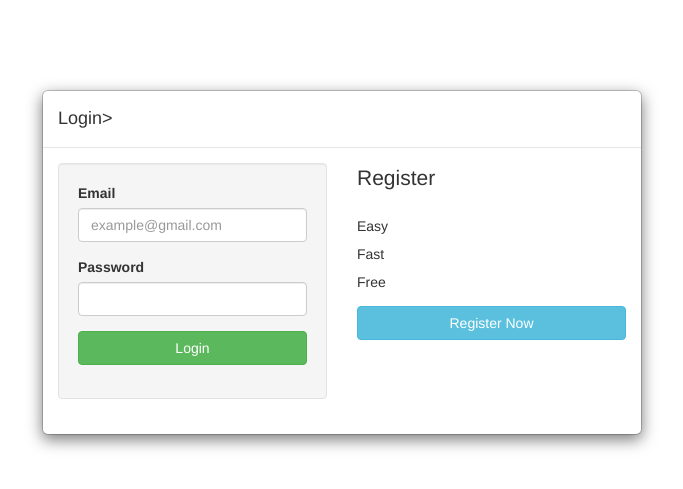
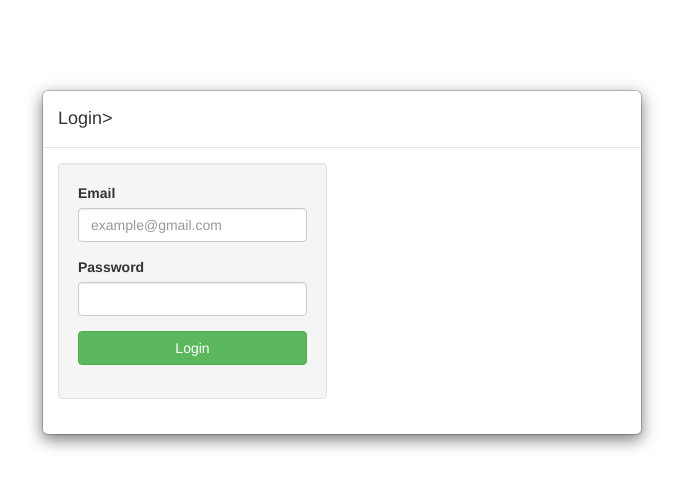
Before and after one commit to felerminoali/miniam, a PHP site: page /miriam_project/?page=login in a window 1280 px wide. Shown: the top 489 px of the page, without its empty margins (298-981 px from the left). Run offline with PHP 8.4, Linux system fonts and the light colour scheme; data that the repository does not hold is empty.

Commit message:
23-12-2018

```diff
--- a/pages/login.php
+++ b/pages/login.php
@@ -25,7 +25,7 @@ if ($objForm->isPost('login_email')) {
 
 
 require_once('_header.php');
- ?>
+?>
 
 <br/>
 <br/>
@@ -70,24 +70,11 @@ require_once('_header.php');
                                     <span class="help-block"></span>
                                 </div>
                                 <button type="submit"
-                                        class="btn btn-success btn-block">Login</button>
+                                        class="btn btn-success btn-block">Login
+                                </button>
                             </form>
                         </div>
                     </div>
-
-                    <div class="hidden-xs hidden-sm">
-                    <div class="col-md-6">
-                        <p class="lead">Register</p>
-                        <ul class="list-unstyled" style="line-height: 2">
-                            <li><span class="fa fa-check text-success"></span> Easy</li>
-                            <li><span class="fa fa-check text-success"></span> Fast</li>
-                            <li><span class="fa fa-check text-success"></span> Free</li>
-                        </ul>
-                        <p><a href="/?page=register"
-                              class="btn btn-info btn-block">Register Now</a></p>
-                    </div>
-                        </div>
-
                 </div>
             </div>
         </div>
```
